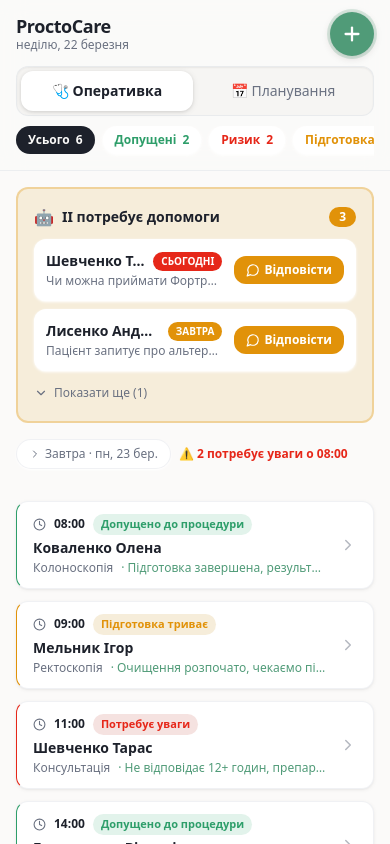
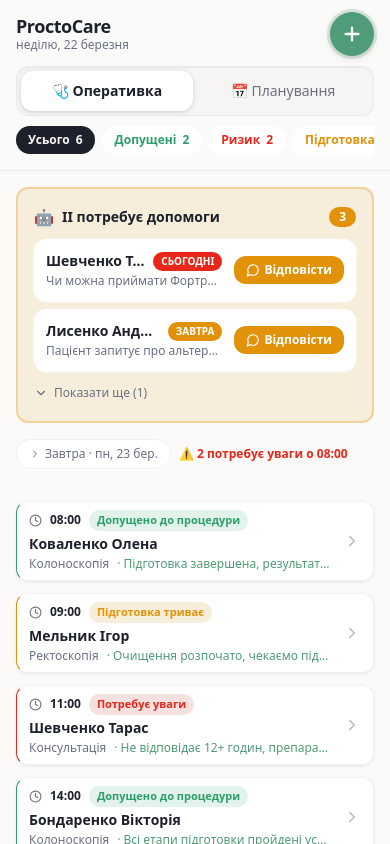
Before and after one commit to biztriumph-maker/proctocare-ua-dash, a React (Vite) app: page / in a window 390 px wide. Shown: the top 844 px of the page. Built offline with nearby package versions, Linux system fonts and the light colour scheme; the HTML template or start-up script is replaced by a standard one.

Commit message:
Preceding changes

```diff
--- a/src/components/PatientCard.tsx
+++ b/src/components/PatientCard.tsx
@@ -32,7 +32,7 @@ export function PatientCard({ patient, index, onClick, isNew }: PatientCardProps
     <button
       onClick={() => onClick?.(patient)}
       className={cn(
-        "w-full text-left bg-surface-raised rounded-xl border-l-4 px-4 py-3",
+        "w-full text-left bg-surface-raised rounded-lg border-l-4 px-3 py-2 sm:px-4 sm:py-3 sm:rounded-xl",
         "border border-border/50 shadow-[0_1px_4px_rgba(0,0,0,0.06),0_1px_2px_rgba(0,0,0,0.04)]",
         "transition-all duration-200 hover:shadow-[0_4px_12px_rgba(0,0,0,0.08)] active:scale-[0.98]",
         "animate-reveal-up",
```
